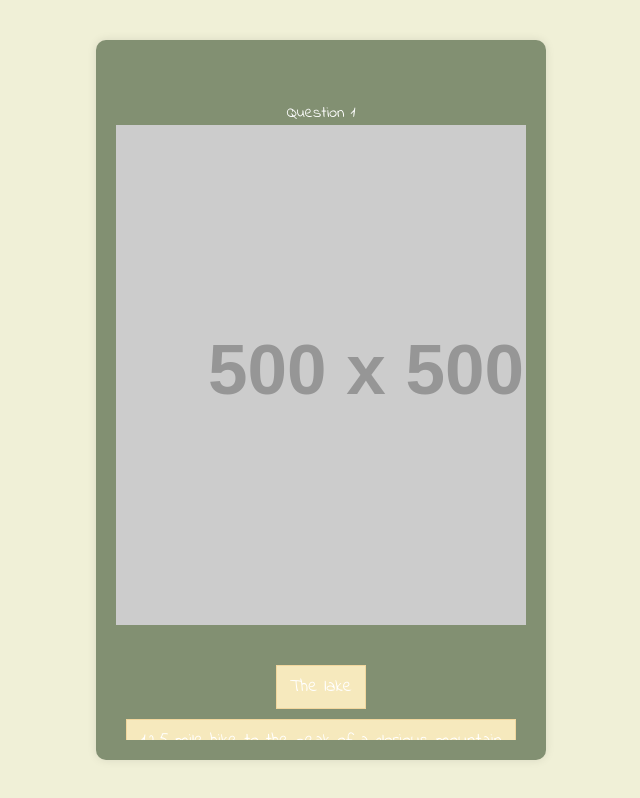
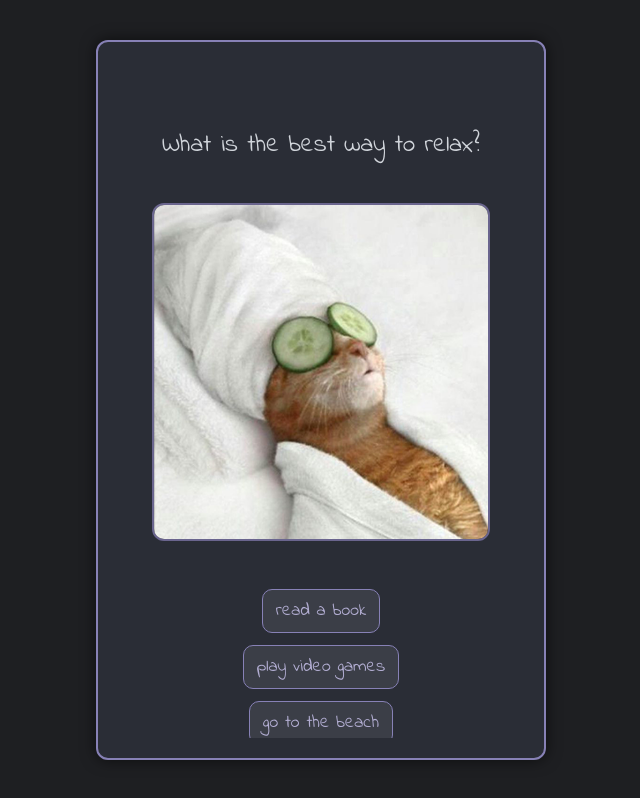
Before and after one commit to icspark-UHM/cat-quiz-lesson, a plain HTML site: page index.html in a window 1280 px wide. Both pictures are taken after a click on the link "Start". Shown: the whole page, without its empty margins (319-959 px from the left). Drawn offline with Linux system fonts and the light colour scheme; placeholder pictures from the web are drawn by us.

Commit message:
lots of things

```diff
--- a/index.html
+++ b/index.html
@@ -3,14 +3,15 @@
 <head>
   <meta charset="UTF-8">
   <meta name="viewport" content="width=device-width, initial-scale=1.0">
-  <title>Cat Quiz</title>
-  <link rel="icon" href="lil_images/stare.png" type="image/png">
+  <title>Little Quiz</title>
+  <link rel="icon" href="lil_images/cats/orange.png" type="image/png">
   <link rel="stylesheet" href="style.css">
 </head>
 <body>
 <div class="container">
+
   <div class="title">What kind of cat are you?</div>
-  <img id="homescreen" style="padding-bottom: 15px" src="https://placehold.co/400" alt="Story Image"/>
+  <img id="homescreen" src="lil_images/story/title.png" alt="Story Image"/>
   <a href="#" class="start-button" onclick="startGame()">Start</a>
 
   <div class="game-container" id="game-container">
--- a/js/data.js
+++ b/js/data.js
@@ -1,62 +1,72 @@
 export const personalities = {
-    "Placeholder": 0, // Empty set
-    "Grumpy": 0, // The Analyst
-    "Shy": 0, // The Reserved
-    "Speedy" : 0, // The Hasty
-    "Happy" : 0, // The Connector
+    "angry": 0, // Empty set
+    "orange": 0, // The Analyst
+    "thousand": 0, // The Reserved
+    "iua" : 0, // The Hasty
+    "oop" : 0, // The Connector
 };
 
 export const states = [
     {
         id:0, // first "default" state
-        text: "Question 1",
-        image: "https://placehold.co/500",
+        text: "What is the best way to relax?",
+        image: "lil_images/story/relax.png",
         choices: {
-            "The lake": ["Grumpy"],
-            "12.5 mile hike to the peak of a glorious mountain": ["Speedy"]
+            "read a book": ["orange", "iua"],
+            "play video games": ["thousand", "angry"],
+            "go to the beach": ["oop", "iua"],
+            "do absolutely nothing": ["angry", "oop"]
         }
     },
     {
         id:1, // section 1A-1
-        text: "You and your friends are at the lake. What do you do?",
-        image: "https://placehold.co/500",
+        text: "What is your favorite color?",
+        image: "lil_images/story/rainbow.png",
         choices: {
-            "Swim": ["Grumpy"],
-            "Fish": ["Placeholder"]
+            "blue": ["iua", "orange"],
+            "yellow": ["angry", "oop"],
+            "red": ["thousand", "orange"],
+            "some mixture of the above": ["thousand", "iua"]
         }
     },
     {
         id:2, // section 1A-2
-        text: "OH NO! While swimming, you get attacked by a shark!",
-        image: "https://placehold.co/500",
+        text: "What kind of bread is best?",
+        image: "lil_images/story/baked.png",
         choices: {
-            "SWIM AWAY!!": ["Grumpy"],
-            "Fight": ["Placeholder"]
+            "sourdough": ["iua", "oop"],
+            "pizza rolls": ["angry"],
+            "bagels": ["thousand", "oop"],
+            "french toast": ["orange"]
         }
     },
     {
         id:3, // section 1A-2
-        text: "OH NO! While fishing, you hook a shark!",
-        image: "https://placehold.co/500",
+        text: "would you rather have $200 now, or 20,000 v-bucks in a year?",
+        image: "lil_images/story/fortnite.png",
         choices: {
-            "Cut the line!": ["Grumpy"],
-            "Fight.": ["Placeholder"]
+            "$200 now": ["angry", "oop"],
+            "those sweet, sweet v-bucks": ["iua", "orange", "thousand"]
         }
     },
     {
         id:4, // section 1A-3
-        text: "After narrowly escaping, all you kitties have had enough of the lake for one day. Where would you like to go next?",
-        image: "https://placehold.co/500",
+        text: "what super power would you choose?",
+        image: "lil_images/story/batcat.png",
         choices: {
-            "Placeholder": ["Grumpy"]
+            "flight": ["iua"],
+            "invincibility": ["thousand", "angry"],
+            "teleportation": ["oop"],
+            "telekinesis": ["orange"]
         }
     },
     {
         id:4, // section 1A-3
-        text: "After narrowly escaping, all you kitties have had enough of the lake for one day. Where would you like to go next?",
+        text: "do you like dogs?",
         image: "https://placehold.co/500",
         choices: {
-            "Placeholder": ["Placeholder"]
+            "yes": ["angry"],
+            "no": ["thousand", "orange", "iua", "oop"]
         }
     }
 ];
--- a/js/mainQuiz.js
+++ b/js/mainQuiz.js
@@ -27,7 +27,7 @@ function renderState(state) {
 }
 
 function changeState(newState, cats) {
-    console.log('CHANGE');
+    console.log("state is: " + newState);
     cats.forEach(cat => {
         personalities[cat]++;
         console.log(cat + personalities[cat]);
@@ -54,10 +54,12 @@ function endGame() {
         }
     }
 
+    console.log(maxCat);
+
     const text = document.getElementById('story-text');
     const storyImage = document.getElementById('story-image');
     const choicesContainer = document.getElementById('choices');
-    const catImagePath = `lil_images/${maxCat}.jpeg`;
+    const catImagePath = `lil_images/cats/${maxCat}.png`;
 
     const img = new Image();
     img.src = catImagePath;
@@ -68,7 +70,7 @@ function endGame() {
         storyImage.style.display = 'none';
         choicesContainer.style.display = 'none';
 
-        text.textContent = "Drumroll... here is your Veggie ID! Don't lose it! (Right click or hold the image to save)";
+        text.textContent = `Drumroll... YOU ARE A ${maxCat}! WOAH! (Right click or hold the image to save)`;
         text.appendChild(img);
     }
 
@@ -78,7 +80,7 @@ function startGame() {
     document.querySelector('.title').style.display = 'none';
     document.getElementById('homescreen').style.display = 'none';
     document.querySelector('.start-button').style.display = 'none';
-    document.getElementById('game-container').style.display = 'block';
+    document.getElementById('game-container').style.display = 'flex';
     renderState(currentState);
 }
 
--- a/style.css
+++ b/style.css
@@ -1,4 +1,3 @@
-
 @font-face {
     font-family: 'Indie Flower';
     src: url('Indie_Flower/IndieFlower-Regular.ttf') format('truetype');
@@ -11,79 +10,156 @@ body, html {
     align-items: center;
     justify-content: center;
     font-family: "Indie Flower", serif;
-    background:  #F0F0D7;
-    color: white;
+    background: #1E1F22; /* Dark ChatGPT-like background */
+    color: #D1D5DB; /* Soft off-white */
 }
 
 .container {
-    width: 100vw; /* full viewport width */
-    height: calc(100vw * (16 / 9)); /* maintain 9:16 aspect ratio */
-    max-height: 90vh; /* full viewport height */
-    max-width: calc(100vh * (9 / 16));
+    aspect-ratio: 9 / 16;
+    width: min(100vw, 56.25vh);
+    max-height: 90vh;
     padding: 20px;
-    border-radius: 10px;
-    background:  #829072;
-    box-shadow: 0 0 10px rgba(0,0,0,0.1);
+    border-radius: 12px;
+    background: #2A2D36; /* ChatGPT gray with depth */
+    box-shadow: 0 0 15px rgba(0,0,0,0.6);
     text-align: center;
     box-sizing: border-box;
     display: flex;
     flex-direction: column;
     justify-content: center;
+    align-items: center;
+    border: 2px solid #8781B6; /* Purple accent */
 }
 
 .title {
-    font-size: 21px;
+    font-size: 40px;
     margin-bottom: 3vh;
+    color: #8781B6; /* Muted purple for highlights */
+}
+
+#homescreen {
+    display: flex;
+    height: 50%;
+    border: 2px solid #6A658E; /* Darker muted purple */
+    border-radius: 12px;
+    background: #24262F; /* Slightly lighter dark gray */
 }
 
 .start-button {
     font-size: 21px;
     padding: 1vh 2vw;
-    /* border: 2px solid #fcf0c0; */
-    background-color:  #D0DDD0;
+    width: 30%;
+    background-color: #3B3E47; /* Deep gray */
     cursor: pointer;
     text-decoration: none;
-    margin-bottom: 3vh;
-    border-radius: 10px;
+    margin-top: 3vh;
+    border-radius: 12px;
+    border: 2px solid #8781B6; /* Purple outline */
+    color: #E5E7EB; /* Soft off-white for contrast */
+    transition: background 0.3s, transform 0.2s ease-in-out;
 }
 
 .start-button:hover {
-    background-color: #ddd;
+    background-color: #4A4E5D; /* Slightly lighter gray */
+    transform: scale(1.05);
 }
 
 .game-container {
     display: none;
-    margin-top: 10%;
+    height: 100%;
+    width: 100%;
+    flex-direction: column;
+    align-items: center;
+    justify-content: center;
     overflow: auto;
+    font-size: 25px;
+    transition: opacity 0.4s ease-in-out, visibility 0.4s;
+}
+/* Custom scrollbar for WebKit browsers */
+.game-container::-webkit-scrollbar {
+    width: 8px; /* Adjust the width of the scrollbar */
+}
+
+/* The track (background) of the scrollbar */
+.game-container::-webkit-scrollbar-track {
+    background: #1b1d22; /* Dark gray background */
+    border-radius: 4px;
+}
+
+/* The draggable handle of the scrollbar */
+.game-container::-webkit-scrollbar-thumb {
+    background: #8781B6; /* Purple accent */
+    border-radius: 4px;
+    transition: background 0.3s ease-in-out;
+}
+
+/* Handle on hover */
+.game-container::-webkit-scrollbar-thumb:hover {
+    background: #B3AED3; /* Lighter muted purple for hover effect */
+}
+
+
+.story-text {
+    display: flex;
+    text-align: center;
+    justify-content: center;
+    margin-bottom: 5vh;
+    padding: 0px 20px;
+    color: #D1D5DB; /* Soft white */
+}
+
+.image-container {
+    display: flex;
+    justify-content: center;
+    height: 50%;
+}
+
+#story-image {
+    border: 2px solid #6A658E; /* Darker muted purple */
+    border-radius: 12px;
+    background: #24262F; /* Slightly lighter dark gray */
+    max-width: 100%;
+    max-height: 100%;
+    object-fit: contain;
 }
 
 .choices {
     display: flex;
-    flex-direction: column; /* Arrange buttons in a column */
+    width: 70%;
+    height: 10%;
+    flex-direction: row; /* Arrange buttons in a column */
+    flex-wrap: wrap;
     align-items: center; /* Center the buttons horizontally */
-    gap: 10px; /* Space between the buttons */
+    justify-content: center;
+    gap: 12px; /* Space between the buttons */
     margin-top: 2rem; /* Space above the choices container */
+    padding: 1rem;
 }
 
 .choice-button {
     font-family: "Indie Flower", serif;
     font-size: 18px; /* Adjust font size to be smaller */
-    color: white;
+    color: #B3AED3; /* Lighter muted purple */
     padding: 1vh 1vw; /* Adjust padding based on viewport height and width */
-    border: 0.5px solid #f2d79e; /* Solid border */
-    background-color: #f6e9bd; /* White background */
+    border: 1px solid #8781B6; /* Purple border */
+    border-radius: 10px;
+    background-color: #3B3E47; /* Deep gray */
     cursor: pointer; /* Pointer cursor on hover */
-    transition: background-color 0.3s, transform 0.3s; /* Smooth transitions */
 }
 
-.choice-button:hover{
-    background-color: #ddd;
+.choice-button:hover {
+    background-color: #4A4E5D; /* Slightly lighter gray */
+    transform: scale(1.05);
 }
 
 /*
-colors:
-    beige: #F0F0D7,
-    light teal: #D0DDD0,
-    light green: #AAB99A,
-    dark green: #727D73
+Updated color palette:
+    Dark background: #1E1F22 (ChatGPT-like dark gray)
+    Container background: #2A2D36 (Deep gray)
+    Purple accent: #8781B6 (Muted purple)
+    Darker muted purple: #6A658E
+    Lighter muted purple: #B3AED3
+    Soft white text: #D1D5DB
+    Deep gray buttons: #3B3E47
+    Hover color: #4A4E5D
 */
```
Also changed, not shown: lil_images/cats/angry.png (added), lil_images/cats/iua.png (added), lil_images/cats/oop.png (added), lil_images/cats/orange.png (added), lil_images/cats/thousand.png (added), lil_images/story/baked.png (added), lil_images/story/batcat.png (added), lil_images/story/fortnite.png (added), lil_images/story/rainbow.png (added), lil_images/story/relax.png (added), lil_images/story/title.png (added).
